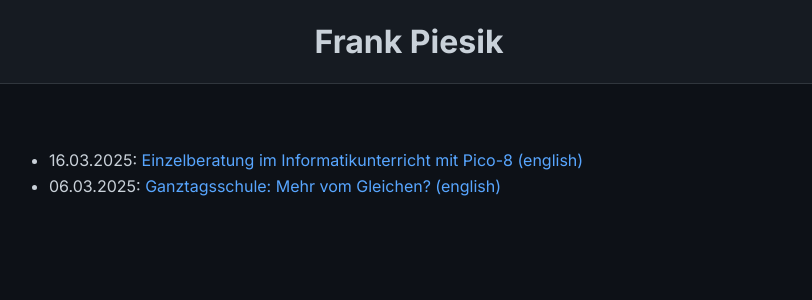
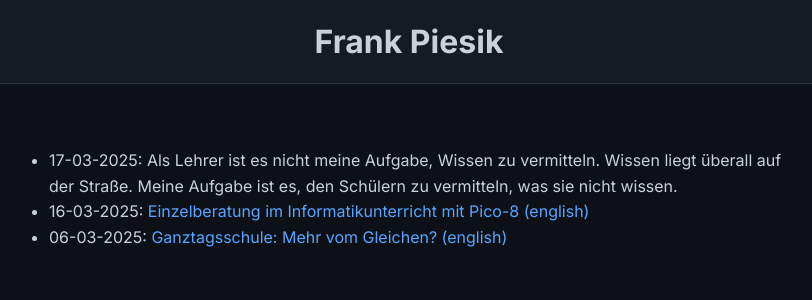
Before and after one commit to fpiesik/blog, a Jekyll site: the page built from index.md, in a window 1280 px wide. Shown: the top 300 px of the page, without its empty margins (231-1043 px from the left). Built offline with Jekyll 4.4.1, drawn with Linux system fonts in a browser that asks for light colours.

Commit message:
Update index.md

```diff
--- a/index.md
+++ b/index.md
@@ -3,5 +3,6 @@ title: Meine Startseite
 layout: default
 ---
 
-- 16.03.2025: [Einzelberatung im Informatikunterricht mit Pico-8](https://fpiesik.github.io/blog/Einzelberatung_im_Informatikunterricht_mit_Pico-8.html) [(english)](https://fpiesik.github.io/blog/Individual_Coaching_in_Computer_Science_Class_Using_Pico-8.html)
-- 06.03.2025: [Ganztagsschule: Mehr vom Gleichen?](https://fpiesik.github.io/blog/Ganztagsschule:_Mehr_vom_Gleichen.htm) [(english)](https://fpiesik.github.io/blog/Full-Day_Schooling:_More_of_the_Same.htm)
+- 17-03-2025: Als Lehrer ist es nicht meine Aufgabe, Wissen zu vermitteln. Wissen liegt überall auf der Straße. Meine Aufgabe ist es, den Schülern zu vermitteln, was sie nicht wissen.
+- 16-03-2025: [Einzelberatung im Informatikunterricht mit Pico-8](https://fpiesik.github.io/blog/Einzelberatung_im_Informatikunterricht_mit_Pico-8.html) [(english)](https://fpiesik.github.io/blog/Individual_Coaching_in_Computer_Science_Class_Using_Pico-8.html)
+- 06-03-2025: [Ganztagsschule: Mehr vom Gleichen?](https://fpiesik.github.io/blog/Ganztagsschule:_Mehr_vom_Gleichen.htm) [(english)](https://fpiesik.github.io/blog/Full-Day_Schooling:_More_of_the_Same.htm)
```
